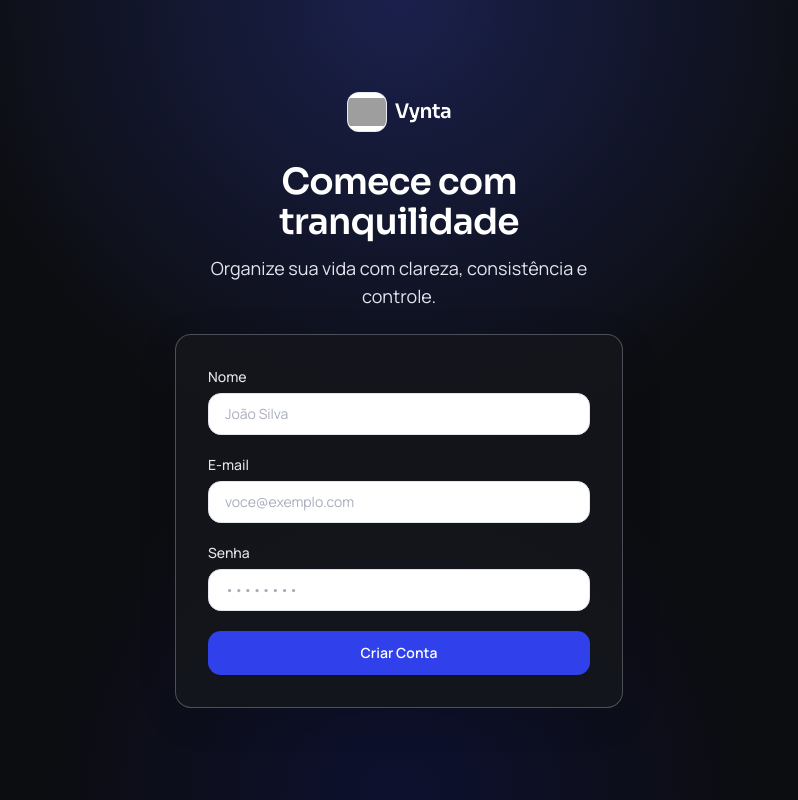
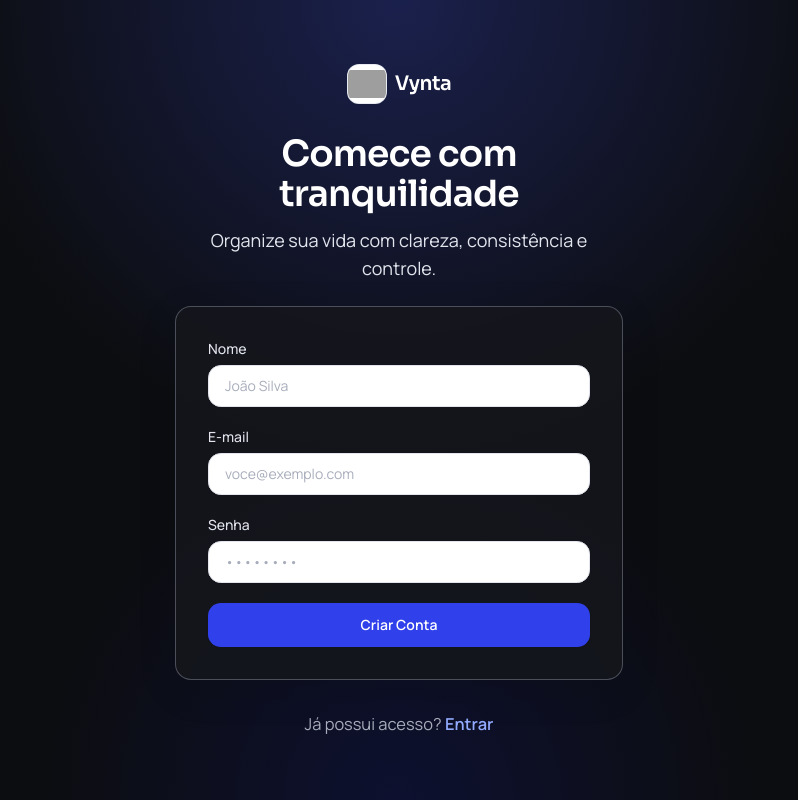
Before and after one commit to lucasximenes30/flowly, a Next.js app: page /register in a window 1280 px wide. Shown: the whole page, without its empty margins (241-1039 px from the left). Built offline with nearby package versions, Linux system fonts and the light colour scheme; grey boxes are pictures that could not be loaded.

Commit message:
feat: função de criar conta

```diff
--- a/app/login/AuthPage.tsx
+++ b/app/login/AuthPage.tsx
@@ -143,7 +143,24 @@ export default function AuthPage({ mode }: { mode: 'login' | 'register' }) {
           </button>
         </form>
 
-        {/* Removed public register link as new users should be created via Checkout webhook */}
+        {/* Form bottom links */}
+        <div className="text-center pt-2">
+          {mode === 'login' ? (
+            <p className="text-[1.03rem] text-surface-400">
+              Ainda não tem acesso?{' '}
+              <Link href="/register" className="font-semibold text-brand-300 hover:text-brand-200 transition-colors">
+                Criar conta
+              </Link>
+            </p>
+          ) : (
+            <p className="text-[1.03rem] text-surface-400">
+              Já possui acesso?{' '}
+              <Link href="/login" className="font-semibold text-brand-300 hover:text-brand-200 transition-colors">
+                Entrar
+              </Link>
+            </p>
+          )}
+        </div>
       </div>
     </div>
   )
--- a/app/page.tsx
+++ b/app/page.tsx
@@ -66,7 +66,7 @@ export default function LandingPage() {
             <Link href="/login" className="text-sm font-semibold text-surface-400 hover:text-white transition-colors duration-300">
               Entrar
             </Link>
-            <MagneticButton href={CAKTO_CONFIG.checkoutUrl} intensity={0.2}>
+            <MagneticButton href="/register" intensity={0.2}>
                <div className="hidden sm:flex rounded-full bg-white/10 hover:bg-white/15 border border-white/10 px-6 py-2.5 text-sm font-semibold items-center gap-2 text-white transition-colors duration-300">
                  Desbloquear acesso
                </div>
@@ -94,7 +94,7 @@ export default function LandingPage() {
             </ScrollReveal>
             <ScrollReveal delay={0.4}>
               <div className="flex flex-col sm:flex-row gap-4 pt-6">
-                <MagneticButton href={CAKTO_CONFIG.checkoutUrl} intensity={0.4}>
+                <MagneticButton href="/register" intensity={0.4}>
                   <div className="group w-full sm:w-auto inline-flex justify-between items-center rounded-full bg-white text-[#050505] px-6 sm:px-8 py-4 font-bold shadow-lg text-sm sm:text-base">
                     <span>Quero organizar minha vida</span>
                     <span className="w-8 h-8 rounded-full bg-black/5 flex items-center justify-center ml-4 shrink-0 transition-transform group-hover:translate-x-1 group-hover:-translate-y-[1px]">
@@ -474,7 +474,7 @@ export default function LandingPage() {
                   </div>
 
                   <div className="w-full lg:w-auto shrink-0 flex flex-col gap-6 pt-4 lg:pt-0">
-                    <MagneticButton href={CAKTO_CONFIG.checkoutUrl} intensity={0.4}>
+                    <MagneticButton href="/register" intensity={0.4}>
                       <div className="group w-full lg:w-[300px] flex justify-between items-center rounded-full bg-white text-[#050505] px-6 md:px-8 py-4 md:py-5 font-bold text-base md:text-[1.05rem] shadow-[0_0_40px_-10px_rgba(255,255,255,0.2)] hover:shadow-[0_0_60px_-15px_rgba(255,255,255,0.4)] transition-all">
                         <span>Quero assinar</span>
                         <span className="w-8 h-8 md:w-10 md:h-10 rounded-full bg-black/5 flex items-center justify-center ml-2 md:ml-4 shrink-0 transition-transform group-hover:translate-x-1 group-hover:-translate-y-[1px]">
@@ -495,7 +495,7 @@ export default function LandingPage() {
               <h2 className="font-display text-5xl md:text-6xl font-semibold text-white tracking-tighter max-w-3xl leading-[1.1]">Comece a proteger a coisa mais escassa que você possui: O seu tempo livre.</h2>
             </ScrollReveal>
             <ScrollReveal delay={0.2}>
-              <MagneticButton href={CAKTO_CONFIG.checkoutUrl} intensity={0.3}>
+              <MagneticButton href="/register" intensity={0.3}>
                 <div className="group inline-flex justify-between items-center rounded-full bg-brand-600 text-white px-6 sm:px-8 py-4 font-bold text-base sm:text-lg shadow-[0_0_40px_-15px_rgba(48,64,235,0.8)]">
                   <span className="mr-6 sm:mr-8">Desbloquear acesso agora</span>
                   <span className="w-8 h-8 rounded-full bg-white/20 flex items-center justify-center shrink-0 transition-transform group-hover:translate-x-1 group-hover:-translate-y-[1px]">
```
